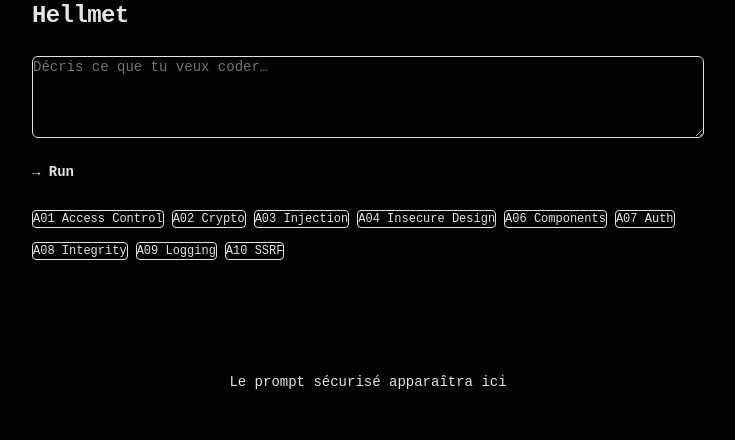
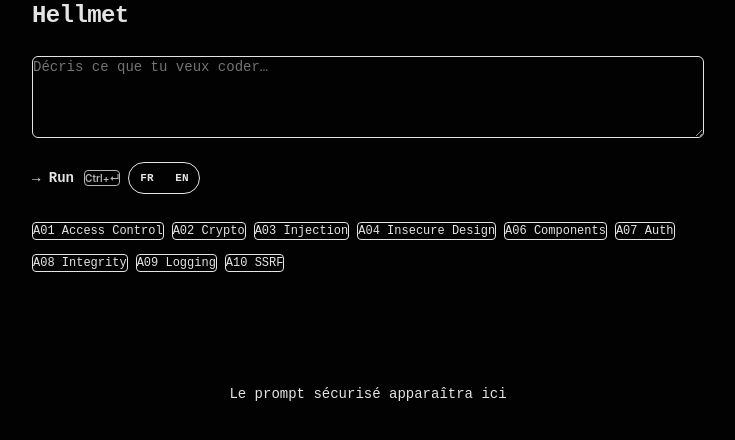
Before and after one commit to hyosua/hellmet, a Next.js app: page / in a window 1280 px wide. Shown: the top 440 px of the page, without its empty margins (272-1007 px from the left). Built offline with nearby package versions, Linux system fonts and the light colour scheme.

Commit message:
feat: phase 7D — FR/EN toggle, keyword weighting, action bar UX

```diff
--- a/specs/001-secure-prompt-box/tasks.md
+++ b/specs/001-secure-prompt-box/tasks.md
@@ -128,8 +128,8 @@ description: "Task list for Hellmet — Secure Prompt Box"
 
 ### 7D — Prompt Quality
 
-- [ ] T044 [P] Add output language selector to `src/components/SingleBox.tsx` — `FR` / `EN` toggle stored in state; pass `lang` param to `buildPrompt()`; translate instruction and constraint sections accordingly in `prompt-builder.ts`
-- [ ] T045 [P] Add keyword weighting to `src/core/detector.ts` — define a `KEYWORD_WEIGHTS` map for high-signal terms (e.g., `jwt` → 3, `bcrypt` → 3, `sql injection` → 3); multiply score by weight during domain detection
+- [x] T044 [P] Add output language selector to `src/components/SingleBox.tsx` — `FR` / `EN` toggle stored in state; pass `lang` param to `buildPrompt()`; translate instruction and constraint sections accordingly in `prompt-builder.ts`
+- [x] T045 [P] Add keyword weighting to `src/core/detector.ts` — define a `KEYWORD_WEIGHTS` map for high-signal terms (e.g., `jwt` → 3, `bcrypt` → 3, `sql injection` → 3); multiply score by weight during domain detection
 
 ---
 
--- a/src/components/SingleBox.tsx
+++ b/src/components/SingleBox.tsx
@@ -56,9 +56,12 @@ const INITIAL_TOGGLES: Record<OWASPRuleId, boolean> = {
   A10: false,
 };
 
+type Lang = "fr" | "en";
+
 type ExtendedState = AppState & {
   error: string | null;
   autoRuleIds: OWASPRuleId[];
+  lang: Lang;
 };
 
 const initialState: ExtendedState = {
@@ -69,6 +72,7 @@ const initialState: ExtendedState = {
   isLoading: false,
   error: null,
   autoRuleIds: [],
+  lang: "fr",
 };
 
 type Action =
@@ -82,6 +86,7 @@ type Action =
     }
   | { type: "SET_ERROR"; message: string }
   | { type: "TOGGLE_RULE"; id: OWASPRuleId; active: boolean }
+  | { type: "SET_LANG"; lang: Lang }
   | { type: "CLEAR" };
 
 function effectiveRuleIds(
@@ -120,8 +125,17 @@ function reducer(state: ExtendedState, action: Action): ExtendedState {
       }
       const allIds = effectiveRuleIds(state.autoRuleIds, newToggles);
       const rules = getRulesByIds(allIds);
-      const output = buildPrompt(state.intention, rules);
+      const output = buildPrompt(state.intention, rules, state.lang);
       return { ...state, toggles: newToggles, output };
+    }
+    case "SET_LANG": {
+      if (!state.output || !state.intention.trim()) {
+        return { ...state, lang: action.lang };
+      }
+      const allIds = effectiveRuleIds(state.autoRuleIds, state.toggles);
+      const rules = getRulesByIds(allIds);
+      const output = buildPrompt(state.intention, rules, action.lang);
+      return { ...state, lang: action.lang, output };
     }
     default:
       return state;
@@ -175,7 +189,7 @@ export function SingleBox() {
     const autoRuleIds = getRulesForDomains(detection.domains);
     const allIds = effectiveRuleIds(autoRuleIds, state.toggles);
     const rules = getRulesByIds(allIds);
-    const output = buildPrompt(state.intention, rules);
+    const output = buildPrompt(state.intention, rules, state.lang);
 
     dispatch({ type: "SET_RESULT", detection, output, autoRuleIds });
   }, [state.intention, state.toggles]);
@@ -240,31 +254,73 @@ export function SingleBox() {
           )}
         </div>
 
-        <div className="flex gap-2">
+        <div className="flex items-center gap-2">
+          {/* Run */}
           <button
             onClick={handleSubmit}
             disabled={state.isLoading}
-            className="px-4 py-2 rounded-md bg-[--color-accent] text-[--color-bg] font-mono font-semibold text-sm hover:opacity-90 disabled:opacity-50 disabled:cursor-not-allowed transition-opacity"
-            aria-label="Générer le prompt sécurisé"
+            className="flex items-center gap-2.5 px-5 py-2.5 rounded-md bg-[--color-accent] text-[--color-bg] font-mono font-semibold text-sm hover:opacity-90 disabled:opacity-50 disabled:cursor-not-allowed transition-opacity"
+            aria-label="Générer le prompt sécurisé (Ctrl+Entrée)"
           >
             → Run
+            <kbd className="hidden sm:inline-flex items-center gap-0.5 rounded border border-[--color-bg]/30 bg-[--color-bg]/20 px-1.5 py-0.5 text-[10px] font-sans opacity-80">
+              Ctrl+↵
+            </kbd>
           </button>
+
+          {/* FR / EN toggle switch */}
+          <button
+            role="switch"
+            aria-checked={state.lang === "en"}
+            aria-label="Langue de sortie"
+            onClick={() =>
+              dispatch({ type: "SET_LANG", lang: state.lang === "fr" ? "en" : "fr" })
+            }
+            className="relative flex items-center w-[4.5rem] h-8 rounded-full border border-[--color-muted] bg-[--color-surface] cursor-pointer select-none shrink-0 focus-visible:ring-1 focus-visible:ring-[--color-accent]"
+          >
+            {/* sliding thumb */}
+            <span
+              aria-hidden="true"
+              className={`absolute top-0.5 bottom-0.5 w-[calc(50%-2px)] rounded-full bg-[--color-accent] transition-all duration-200 ease-in-out ${
+                state.lang === "en" ? "left-[calc(50%+1px)]" : "left-0.5"
+              }`}
+            />
+            {/* labels */}
+            <span
+              className={`relative z-10 w-1/2 text-center text-[11px] font-mono uppercase font-semibold transition-colors duration-200 ${
+                state.lang === "fr" ? "text-[--color-bg]" : "text-[--color-muted]"
+              }`}
+            >
+              FR
+            </span>
+            <span
+              className={`relative z-10 w-1/2 text-center text-[11px] font-mono uppercase font-semibold transition-colors duration-200 ${
+                state.lang === "en" ? "text-[--color-bg]" : "text-[--color-muted]"
+              }`}
+            >
+              EN
+            </span>
+          </button>
+
+          {/* History */}
+          {history.length > 0 && (
+            <button
+              onClick={() => setHistoryOpen((o) => !o)}
+              className="px-4 py-2.5 rounded-md border border-[--color-muted] text-[--color-muted] font-mono text-sm hover:border-[--color-text] hover:text-[--color-text] transition-colors"
+              aria-expanded={historyOpen}
+            >
+              {historyOpen ? "✕" : "⏱"} Historique ({history.length})
+            </button>
+          )}
+
+          {/* Clear — right-aligned, red */}
           {(state.intention || state.output) && (
             <button
               onClick={() => dispatch({ type: "CLEAR" })}
-              className="px-4 py-2 rounded-md border border-[--color-muted] text-[--color-muted] font-mono text-sm hover:border-red-400 hover:text-red-400 transition-colors"
+              className="ml-auto px-4 py-2.5 rounded-md border border-red-500/60 text-red-400 font-mono text-sm hover:bg-red-500/10 hover:border-red-400 transition-colors"
               aria-label="Effacer tout"
             >
               ✕ Clear
-            </button>
-          )}
-          {history.length > 0 && (
-            <button
-              onClick={() => setHistoryOpen((o) => !o)}
-              className="px-4 py-2 rounded-md border border-[--color-muted] text-[--color-muted] font-mono text-sm hover:border-[--color-text] hover:text-[--color-text] transition-colors ml-auto"
-              aria-expanded={historyOpen}
-            >
-              {historyOpen ? "✕" : "⏱"} Historique ({history.length})
             </button>
           )}
         </div>
--- a/src/components/Toggles.tsx
+++ b/src/components/Toggles.tsx
@@ -47,7 +47,6 @@ export function Toggles({ activeToggles, autoDetected, onChange }: TogglesProps)
         return (
           <div key={id} className="relative group">
             <button
-              role="button"
               aria-pressed={isAuto || isManual}
               aria-label={`${label}${isAuto ? " (détecté automatiquement)" : ""}`}
               aria-describedby={`tooltip-${id}`}
@@ -59,15 +58,6 @@ export function Toggles({ activeToggles, autoDetected, onChange }: TogglesProps)
             >
               {label}
             </button>
-            {constraint && (
-              <span
-                id={`tooltip-${id}`}
-                role="tooltip"
-                className="pointer-events-none absolute bottom-full left-0 mb-1.5 hidden group-hover:block group-focus-within:block w-64 rounded-md border border-[--color-muted] bg-[--color-surface] p-2 text-xs text-[--color-text] z-10 shadow-lg"
-              >
-                {constraint}
-              </span>
-            )}
           </div>
         );
       })}
--- a/src/core/prompt-builder.ts
+++ b/src/core/prompt-builder.ts
@@ -8,18 +8,50 @@ function sortBySeverity(rules: OWASPRule[]): OWASPRule[] {
   );
 }
 
-const NO_CONSTRAINTS_NOTICE =
-  "Aucune contrainte de sécurité spécifique n'a été détectée. " +
-  "Active les règles OWASP manuellement si nécessaire.";
+type Lang = "fr" | "en";
+
+const LABELS: Record<Lang, {
+  noConstraints: string;
+  claudeInstructions: string;
+  gptTask: string;
+  gptConstraints: string;
+  gptInstructions: string;
+}> = {
+  fr: {
+    noConstraints:
+      "Aucune contrainte de sécurité spécifique n'a été détectée. " +
+      "Active les règles OWASP manuellement si nécessaire.",
+    claudeInstructions:
+      "Réponds uniquement avec du code sécurisé respectant toutes les contraintes ci-dessus.\n" +
+      "Indique explicitement chaque contrainte respectée dans un commentaire en tête de fichier.",
+    gptTask: "### Tâche",
+    gptConstraints: "### Contraintes de sécurité obligatoires",
+    gptInstructions:
+      "Tu es en mode audit strict. Chaque ligne de code doit respecter les contraintes ci-dessus.",
+  },
+  en: {
+    noConstraints:
+      "No specific security constraints were detected. " +
+      "Enable OWASP rules manually if needed.",
+    claudeInstructions:
+      "Reply only with secure code that satisfies all the constraints above.\n" +
+      "Explicitly acknowledge each constraint in a comment at the top of the file.",
+    gptTask: "### Task",
+    gptConstraints: "### Mandatory Security Constraints",
+    gptInstructions:
+      "You are in strict audit mode. Every line of code must comply with the constraints above.",
+  },
+};
 
 /**
  * Builds a Claude XML-formatted security-hardened prompt.
  */
-function buildClaudeFormat(intention: string, rules: OWASPRule[]): string {
+function buildClaudeFormat(intention: string, rules: OWASPRule[], lang: Lang): string {
+  const L = LABELS[lang];
   const constraints =
     rules.length > 0
       ? rules.map((r) => `[${r.id} — ${r.name}] ${r.constraint}`).join("\n")
-      : NO_CONSTRAINTS_NOTICE;
+      : L.noConstraints;
 
   return `<task>
 ${intention.trim()}
@@ -30,30 +62,29 @@ ${constraints}
 </security_constraints>
 
 <instructions>
-Réponds uniquement avec du code sécurisé respectant toutes les contraintes ci-dessus.
-Indique explicitement chaque contrainte respectée dans un commentaire en tête de fichier.
+${L.claudeInstructions}
 </instructions>`;
 }
 
 /**
  * Builds a GPT/Cursor Markdown-formatted security-hardened prompt.
  */
-function buildGptFormat(intention: string, rules: OWASPRule[]): string {
+function buildGptFormat(intention: string, rules: OWASPRule[], lang: Lang): string {
+  const L = LABELS[lang];
   const constraints =
     rules.length > 0
       ? rules
           .map((r) => `- [${r.id} — ${r.name}] ${r.constraint}`)
           .join("\n")
-      : `- ${NO_CONSTRAINTS_NOTICE}`;
+      : `- ${L.noConstraints}`;
 
-  return `### Tâche
+  return `${L.gptTask}
 ${intention.trim()}
 
-### Contraintes de sécurité obligatoires
+${L.gptConstraints}
 ${constraints}
 
-### Instructions
-Tu es en mode audit strict. Chaque ligne de code doit respecter les contraintes ci-dessus.`;
+${L.gptInstructions}`;
 }
 
 /**
@@ -61,15 +92,17 @@ Tu es en mode audit strict. Chaque ligne de code doit respecter les contraintes
  *
  * @param intention - The raw user coding intention
  * @param rules     - The active OWASP rules to inject
+ * @param lang      - Output language: "fr" (default) or "en"
  * @returns PromptOutput with `claude` (XML) and `gpt` (Markdown) variants
  */
 export function buildPrompt(
   intention: string,
-  rules: OWASPRule[]
+  rules: OWASPRule[],
+  lang: Lang = "fr"
 ): PromptOutput {
   const sorted = sortBySeverity(rules);
   return {
-    claude: buildClaudeFormat(intention, sorted),
-    gpt: buildGptFormat(intention, sorted),
+    claude: buildClaudeFormat(intention, sorted, lang),
+    gpt: buildGptFormat(intention, sorted, lang),
   };
 }
```
Also changed, not shown: src/core/detector.ts (+24 -1 lines), 1 other file (tests, documents, lock files or other folders).
